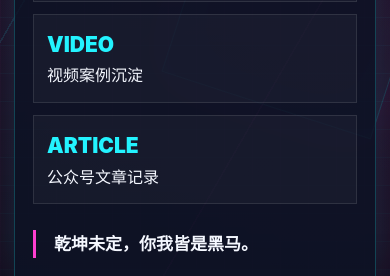
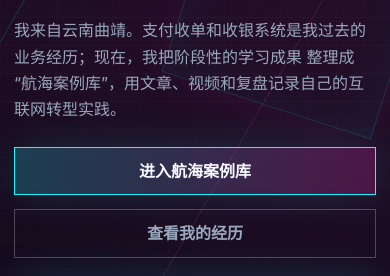
Before and after one commit to c15187993535-tech/CQ, a plain HTML site: page index.html in a window 390 px wide. Shown: the part 263-539 px from the top of the page. Drawn offline with Linux system fonts and the light colour scheme.

Commit message:
Improve mobile hero order

```diff
--- a/styles.css
+++ b/styles.css
@@ -453,10 +453,6 @@ blockquote {
     padding-top: 54px;
   }
 
-  .signal-panel {
-    order: -1;
-  }
-
   .contact-layout {
     gap: 18px;
   }
```
